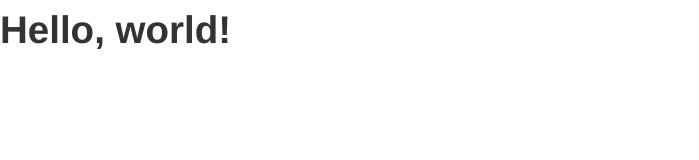
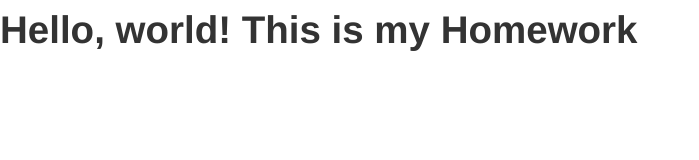
Before and after one commit to DustinBoersch/webeng2013, a plain HTML site: page index.html in a window 1280 px wide. Shown: the whole page, without its empty margins (0-699 px from the left). Drawn offline with nearby package versions, Linux system fonts and the light colour scheme; files that its build step writes are made by us from their sources; files whose address does not match are found by name.

Commit message:
Update index.html

```diff
--- a/index.html
+++ b/index.html
@@ -13,7 +13,7 @@
     <![endif]-->
   </head>
   <body>
-    <h1>Hello, world!</h1>
+    <h1>Hello, world! This is my Homework</h1>
 
     <!-- jQuery (necessary for Bootstrap's JavaScript plugins) -->
     <script src="//code.jquery.com/jquery.js"></script>
```
